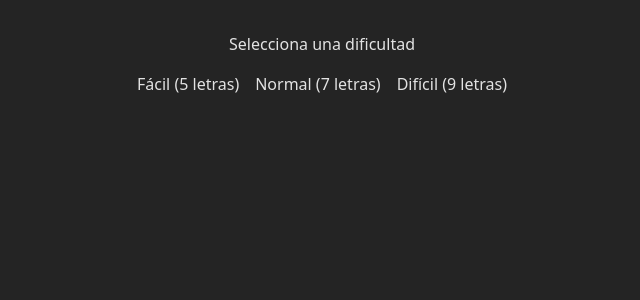
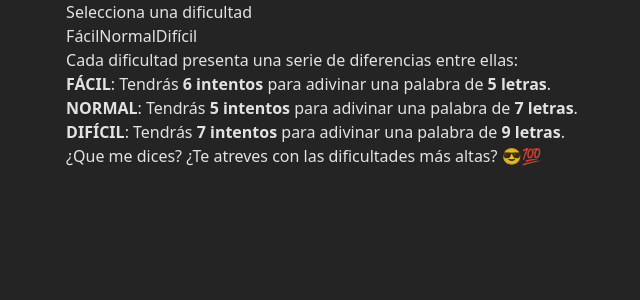
Before and after one commit to danisanchez21/palabra-del-dia-react-ts, a React (Vite) app: page / in a window 1280 px wide. Both pictures are taken after a click on the button "¡Jugar!". Shown: the top 300 px of the page, without its empty margins (318-958 px from the left). Built offline with nearby package versions, Linux system fonts and the light colour scheme.

Commit message:
feat: Se crea un componente para seleccionar dificultad con descripciones

```diff
--- a/src/components/Juego/Juego.tsx
+++ b/src/components/Juego/Juego.tsx
@@ -18,7 +18,7 @@ interface LetraIntento {
 const maxIntentosPorDificultad = {
   facil: 6,
   normal: 5,
-  dificil: 4
+  dificil: 7
 };
 
 // Función para quitar tildes
--- a/src/components/SelectorDificultad/SelectorDificultad.tsx
+++ b/src/components/SelectorDificultad/SelectorDificultad.tsx
@@ -8,25 +8,29 @@ const SelectorDificultad: React.FC<SelectorDificultadProps> = ({
     onSeleccionarDificultad,
 }) => {
     return (
-        <div style={{ textAlign: "center", padding: "2rem" }}>
+        <div>
             <h2>Selecciona una dificultad</h2>
-            <div
-                style={{
-                    display: "flex",
-                    justifyContent: "center",
-                    gap: "1rem",
-                    marginTop: "1rem",
-                }}
-            >
+            <div>
                 <button onClick={() => onSeleccionarDificultad("facil")}>
-                    Fácil (5 letras)
+                    Fácil
                 </button>
                 <button onClick={() => onSeleccionarDificultad("normal")}>
-                    Normal (7 letras)
+                    Normal
                 </button>
                 <button onClick={() => onSeleccionarDificultad("dificil")}>
-                    Difícil (9 letras)
+                    Difícil
                 </button>
+            </div>
+            <div>
+                <p>Cada dificultad presenta una serie de diferencias entre ellas:</p>
+
+                <ul>
+                    <li><strong>FÁCIL</strong>: Tendrás <strong>6 intentos</strong> para adivinar una palabra de <strong>5 letras</strong>.</li>
+                    <li><strong>NORMAL</strong>: Tendrás <strong>5 intentos</strong> para adivinar una palabra de <strong>7 letras</strong>.</li>
+                    <li><strong>DIFÍCIL</strong>: Tendrás <strong>7 intentos</strong> para adivinar una palabra de <strong>9 letras</strong>.</li>
+                </ul>
+
+                <p>¿Que me dices? ¿Te atreves con las dificultades más altas? 😎💯</p>
             </div>
         </div>
     );
```
